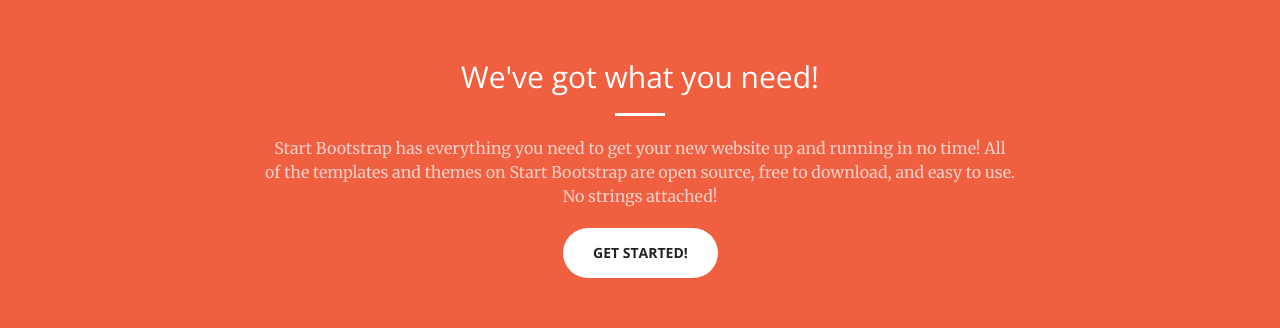
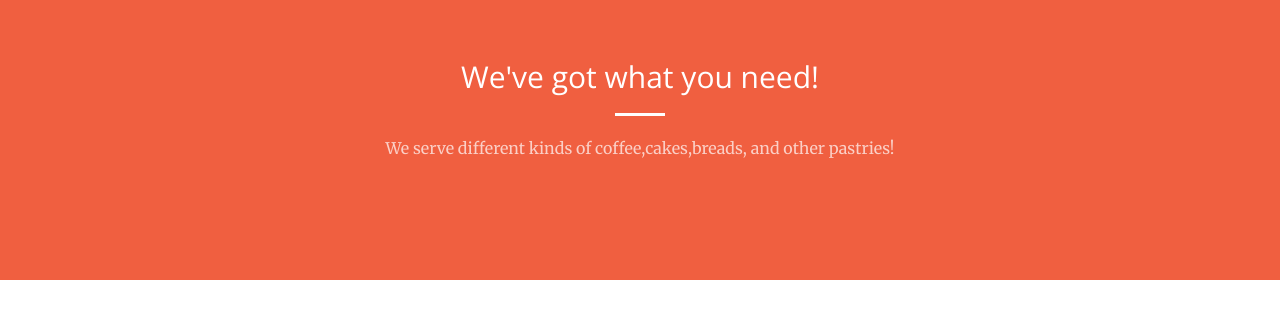
Before and after one commit to rejesusjohnroy/coffeeshop.github.io, a website: page index.html in a window 1280 px wide. Shown: the part 840-1168 px from the top of the page. Drawn offline with nearby package versions, Linux system fonts and the light colour scheme.

Commit message:
Update index.html

```diff
--- a/index.html
+++ b/index.html
@@ -85,8 +85,8 @@
                 <div class="col-lg-8 col-lg-offset-2 text-center">
                     <h2 class="section-heading">We've got what you need!</h2>
                     <hr class="light">
-                    <p class="text-faded">Start Bootstrap has everything you need to get your new website up and running in no time! All of the templates and themes on Start Bootstrap are open source, free to download, and easy to use. No strings attached!</p>
-                    <a href="#services" class="page-scroll btn btn-default btn-xl sr-button">Get Started!</a>
+                    <p class="text-faded">We serve different kinds of coffee,cakes,breads, and other pastries!</p>
+
                 </div>
             </div>
         </div>
```
